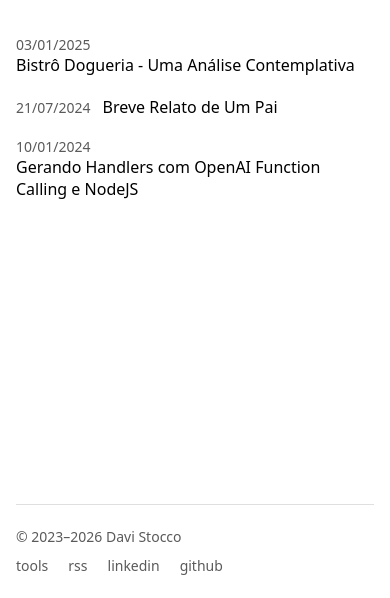
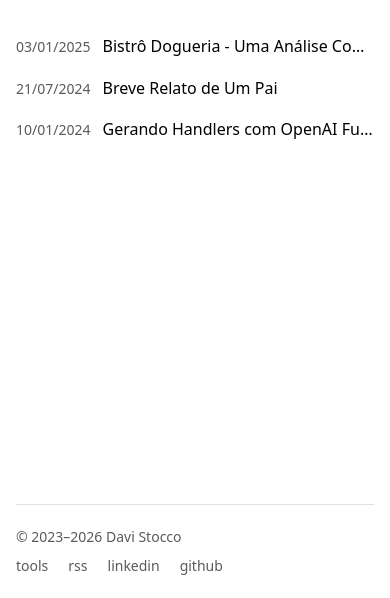
Before and after one commit to davistocco/blog, an Astro site: page / in a window 390 px wide. Shown: the part 246-844 px from the top of the page. Built offline with nearby package versions, Linux system fonts and the light colour scheme; Astro itself is replaced by a stand-in of ours; a web font is replaced by a local one.

Commit message:
fix: post titles stay beside the date on mobile, ellipsis when too long

```diff
--- a/src/styles/global.css
+++ b/src/styles/global.css
@@ -191,16 +191,20 @@ img { max-width: 100%; }
   padding: 0;
   margin: 0;
   display: grid;
+  grid-template-columns: minmax(0, 1fr);
   gap: 1.25rem;
 }
 
 .item-list li {
   line-height: 1.35;
   display: flex;
-  flex-wrap: wrap;
   align-items: baseline;
   gap: 0 0.75rem;
 }
+
+/* Date stays beside the title; a long title is cut with an ellipsis instead of wrapping below */
+.item-list .date { flex-shrink: 0; }
+.item-list a { min-width: 0; overflow: hidden; text-overflow: ellipsis; white-space: nowrap; }
 
 .date {
   font-size: var(--text-sm);
```
